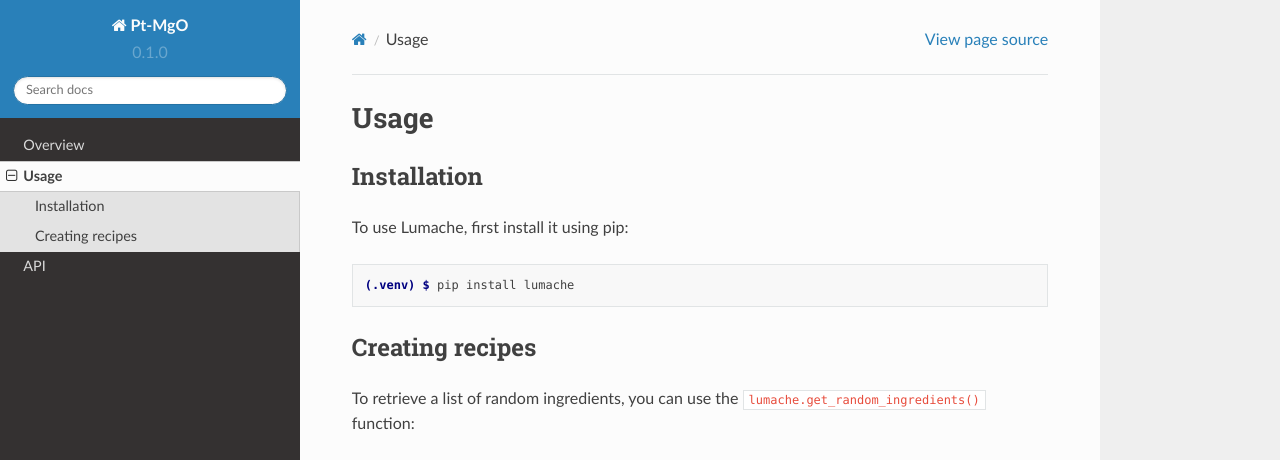
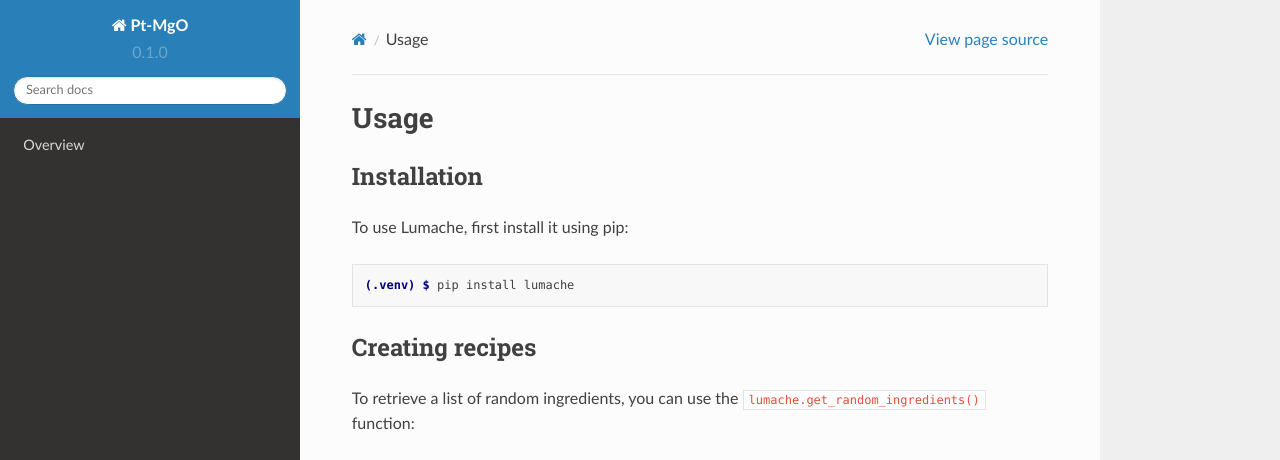
Before and after one commit to tdprice-858/Pt-MgO, a Sphinx documentation site: the page built from docs/source/usage.rst, in a window 1280 px wide and 1095 px high. Shown: the top 460 px of the window. Built offline with Sphinx 7.4.7 and the Read the Docs theme 2.0.0, drawn with Linux system fonts in a browser that asks for light colours; pages that are not in the unit, such as notebooks, are missing from menus; grey boxes are pictures that could not be loaded.

Commit message:
Update index.rst

```diff
--- a/docs/source/index.rst
+++ b/docs/source/index.rst
@@ -19,5 +19,4 @@
 .. toctree::
 
    overview
-   usage
-   api
+   bulk-calculations
```
